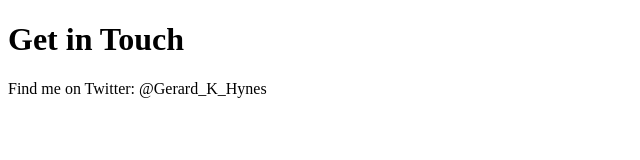
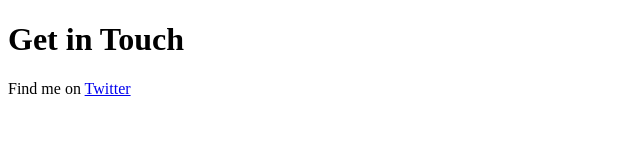
Before and after one commit to GK-Hynes/gatsby-bootcamp, a Gatsby site: page /contact in a window 1280 px wide. Shown: the whole page, without its empty margins (0-640 px from the left). Built offline with nearby package versions, Linux system fonts and the light colour scheme; Gatsby itself is replaced by a stand-in of ours.

Commit message:
Link between pages

```diff
--- a/src/pages/about.js
+++ b/src/pages/about.js
@@ -1,4 +1,5 @@
 import React from "react";
+import { Link } from "gatsby";
 
 const AboutPage = () => {
   return (
@@ -8,6 +9,7 @@ const AboutPage = () => {
         When I worked as a teacher, I used apps to make my work more efficient.
       </p>
       <p>Now I build them myself.</p>
+      <Link to="/contact">Get in touch</Link>
     </div>
   );
 };
--- a/src/pages/contact.js
+++ b/src/pages/contact.js
@@ -4,7 +4,12 @@ const ContactPage = () => {
   return (
     <div>
       <h1>Get in Touch</h1>
-      <p>Find me on Twitter: @Gerard_K_Hynes</p>
+      <p>
+        Find me on{" "}
+        <a href="https://twitter.com/Gerard_K_Hynes" target="_blank">
+          Twitter
+        </a>
+      </p>
     </div>
   );
 };
```
Also changed, not shown: src/pages/index.js (+7 -0 lines).
